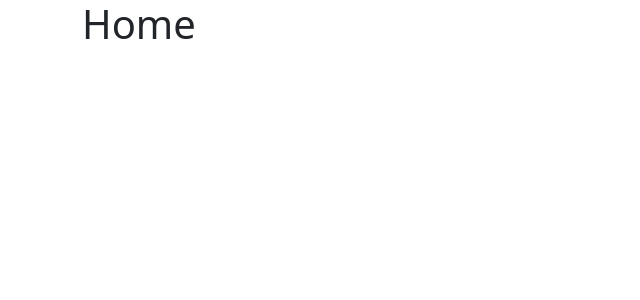
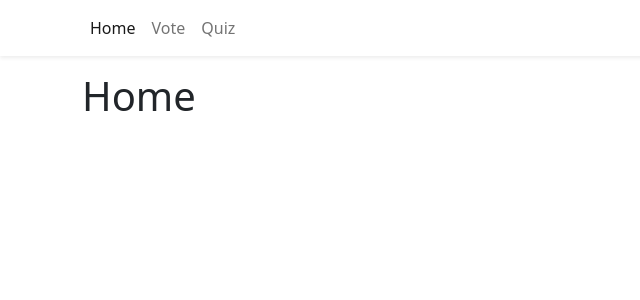
Before and after one commit to andredragacevac/andre_phase-2, a React (Create React App) app: page / in a window 1280 px wide. Shown: the top 300 px of the page, without its empty margins (0-640 px from the left). Built offline with nearby package versions, Linux system fonts and the light colour scheme.

Commit message:
adding navlinks to navbar component

```diff
--- a/public/index.html
+++ b/public/index.html
@@ -10,34 +10,12 @@
       content="Web site created using create-react-app"
     />
     <link rel="apple-touch-icon" href="%PUBLIC_URL%/logo192.png" />
-    <!--
-      manifest.json provides metadata used when your web app is installed on a
-      user's mobile device or desktop. See https://developers.google.com/web/fundamentals/web-app-manifest/
-    -->
+
     <link rel="manifest" href="%PUBLIC_URL%/manifest.json" />
-    <!--
-      Notice the use of %PUBLIC_URL% in the tags above.
-      It will be replaced with the URL of the `public` folder during the build.
-      Only files inside the `public` folder can be referenced from the HTML.
 
-      Unlike "/favicon.ico" or "favicon.ico", "%PUBLIC_URL%/favicon.ico" will
-      work correctly both with client-side routing and a non-root public URL.
-      Learn how to configure a non-root public URL by running `npm run build`.
-    -->
     <title>React App</title>
   </head>
   <body>
-    <noscript>You need to enable JavaScript to run this app.</noscript>
     <div id="root"></div>
-    <!--
-      This HTML file is a template.
-      If you open it directly in the browser, you will see an empty page.
-
-      You can add webfonts, meta tags, or analytics to this file.
-      The build step will place the bundled scripts into the <body> tag.
-
-      To begin the development, run `npm start` or `yarn start`.
-      To create a production bundle, use `npm run build` or `yarn build`.
-    -->
   </body>
 </html>
--- a/src/App.css
+++ b/src/App.css
@@ -36,3 +36,14 @@
     transform: rotate(360deg);
   }
 }
+
+.app-container {
+  margin-bottom: 1.5rem !important;
+}
+
+.Navbar {
+  --bs-bg-opacity: 1;
+  background-color: rgba(var(--bs-white-rgb),var(--bs-bg-opacity))!important;
+  margin-bottom: 1rem!important;
+  box-shadow: 0 .125rem .25rem rgba(0,0,0,.075)!important;
+}
--- a/src/App.js
+++ b/src/App.js
@@ -4,17 +4,21 @@ import { Container } from "react-bootstrap"
 import Home from './pages/Home';
 import Vote from './pages/Vote';
 import Quiz from './pages/Quiz';
+import Navbar from './components/Navbar';
 
 
 function App() {
   return (
-    <Container>
+    <>
+      <Navbar />
+      <Container className="app-container">
         <Routes>
           <Route path="/" element={<Home />} />
           <Route path="/Vote" element={<Vote />} />
           <Route path="/Quiz" element={<Quiz />} />
         </Routes>
       </Container>
+    </>
   );
 }
 
--- /dev/null
+++ b/src/components/Navbar.js
@@ -0,0 +1,22 @@
+import { Container, Nav, Navbar as NavbarBs } from "react-bootstrap"
+import { NavLink } from "react-router-dom";
+const Navbar = () => {
+    return (
+    <NavbarBs className="Navbar">
+        <Container>
+            <Nav>
+                <Nav.Link to="/" as={NavLink}>
+                    Home
+                </Nav.Link>
+                <Nav.Link to="/Vote" as={NavLink}>
+                    Vote
+                </Nav.Link>
+                <Nav.Link to="/Quiz" as={NavLink}>
+                    Quiz
+                </Nav.Link>
+            </Nav>
+        </Container>
+    </NavbarBs>
+    )
+}
+export default Navbar;
```
Lines whose indentation alone changed are shown as unchanged.
